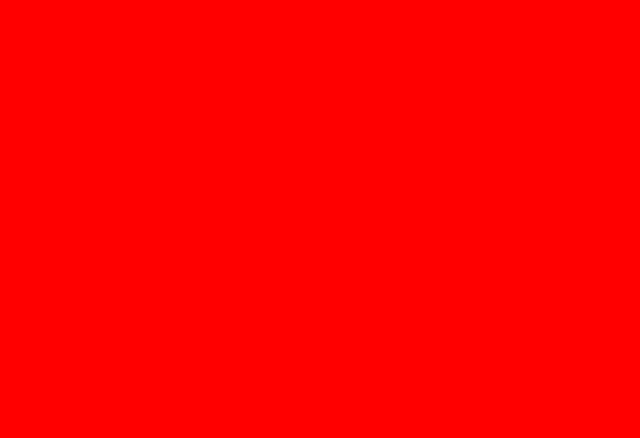
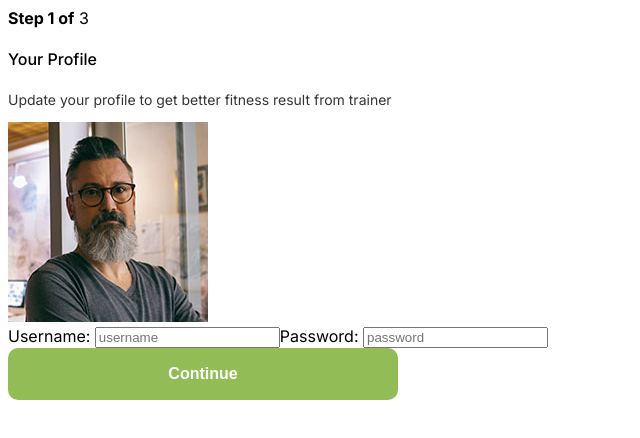
Before and after one commit to Dbeee-Acharya/fitness-tracker, a website built with webpack: page src/index.html in a window 1280 px wide. Shown: the whole page, without its empty margins (0-640 px from the left). Built offline with nearby package versions, Linux system fonts and the light colour scheme.

Commit message:
"Create all elements of your profile page."

```diff
--- a/src/index.html
+++ b/src/index.html
@@ -5,5 +5,7 @@
     <meta name="viewport" content="width=device-width, initial-scale=1.0" />
     <title>Kushal Fitness</title>
   </head>
-  <body></body>
+  <body>
+    <section id="main-section"></section>
+  </body>
 </html>
--- a/src/index.js
+++ b/src/index.js
@@ -1 +1,4 @@
 import "./style.scss";
+import { generateYourProfilePage } from "./view/yourProfile";
+
+generateYourProfilePage();
--- a/src/style.scss
+++ b/src/style.scss
@@ -1,3 +1,11 @@
+@use "stylesheets/yourProfile";
+
+@import url("https://fonts.googleapis.com/css2?family=Inter:wght@100..900&display=swap");
+
 html {
-  background-color: red;
+  font-family: "Inter", sans-serif;
+  font-optical-sizing: auto;
+  font-weight: 400;
+  font-style: normal;
+  font-variation-settings: "slnt" 0;
 }
--- /dev/null
+++ b/src/stylesheets/_colors.scss
@@ -0,0 +1,2 @@
+$primary-light-green: rgba(146, 189, 86, 1);
+$primary-dark-green: rgba(70, 121, 0, 1);
--- /dev/null
+++ b/src/stylesheets/_yourProfile.scss
@@ -0,0 +1,26 @@
+@import "colors";
+
+.form-submission-button {
+  button {
+    background-color: $primary-light-green;
+    width: 390px;
+    height: 52px;
+    border: none;
+    border-radius: 10px;
+    color: white;
+    font-weight: 600;
+    font-size: 16px;
+  }
+}
+
+.setup-page-info {
+  h4 {
+    font-weight: 500;
+    font-size: 16px;
+  }
+
+  p {
+    font-size: 14px;
+    color: rgba(0, 0, 0, 0.8);
+  }
+}
--- /dev/null
+++ b/src/view/yourProfile.js
@@ -0,0 +1,84 @@
+import profilePictureSrc from "../assets/images/profile-picture.png";
+
+const generateYourProfilePage = () => {
+  const mainSection = document.getElementById("main-section");
+
+  const yourProfilePageContainer = document.createElement("div");
+
+  const currentStepInfo = document.createElement("div");
+  const yourProfileInfo = document.createElement("div");
+  const profilePicture = document.createElement("div");
+  const profileSignupFormContainer = document.createElement("div");
+  const signupFormSubmitButton = document.createElement("div");
+
+  currentStepInfo.classList.add("step-info");
+  yourProfileInfo.classList.add("setup-page-info");
+  profilePicture.classList.add("profile-picture");
+  profileSignupFormContainer.classList.add("profile-signup-form");
+  signupFormSubmitButton.classList.add("form-submission-button");
+  signupFormSubmitButton.setAttribute("id", "your-profile-button");
+
+  currentStepInfo.innerHTML = "<strong>Step 1 of</strong> 3";
+
+  yourProfileInfo.innerHTML =
+    "<h4>Your Profile</h4> \n <p>Update your profile to get better fitness result from trainer</p>";
+
+  const picture = getImage(profilePictureSrc);
+  profilePicture.appendChild(picture);
+
+  profileSignupFormContainer.appendChild(createSignupForm());
+
+  signupFormSubmitButton.appendChild(createSubmitButton());
+
+  yourProfilePageContainer.appendChild(currentStepInfo);
+  yourProfilePageContainer.appendChild(yourProfileInfo);
+  yourProfilePageContainer.appendChild(profilePicture);
+  yourProfilePageContainer.appendChild(profileSignupFormContainer);
+  yourProfilePageContainer.appendChild(signupFormSubmitButton);
+
+  mainSection.appendChild(yourProfilePageContainer);
+};
+
+const getImage = (pictureSrc) => {
+  const picture = new Image();
+  picture.src = pictureSrc;
+
+  return picture;
+};
+
+const createSignupForm = () => {
+  const profileSignupForm = document.createElement("form");
+
+  const userNameLabel = document.createElement("label");
+  userNameLabel.textContent = "Username: ";
+  const userNameInput = document.createElement("input");
+  userNameInput.placeholder = "username";
+  userNameInput.type = "text";
+  userNameInput.name = "username";
+  userNameInput.required = true;
+
+  const passwordLabel = document.createElement("label");
+  passwordLabel.textContent = "Password: ";
+  const passwordInput = document.createElement("input");
+  passwordInput.type = "password";
+  passwordInput.placeholder = "password";
+  passwordInput.name = "password";
+  passwordInput.required = true;
+
+  profileSignupForm.appendChild(userNameLabel);
+  profileSignupForm.appendChild(userNameInput);
+  profileSignupForm.appendChild(passwordLabel);
+  profileSignupForm.appendChild(passwordInput);
+
+  return profileSignupForm;
+};
+
+const createSubmitButton = () => {
+  const submitButton = document.createElement("button");
+
+  submitButton.innerText = "Continue";
+
+  return submitButton;
+};
+
+export { generateYourProfilePage };
```
Also changed, not shown: dist/main.js (deleted), src/assets/images/profile-picture.png (added), src/profile-picture.png (added), 1 other file.
